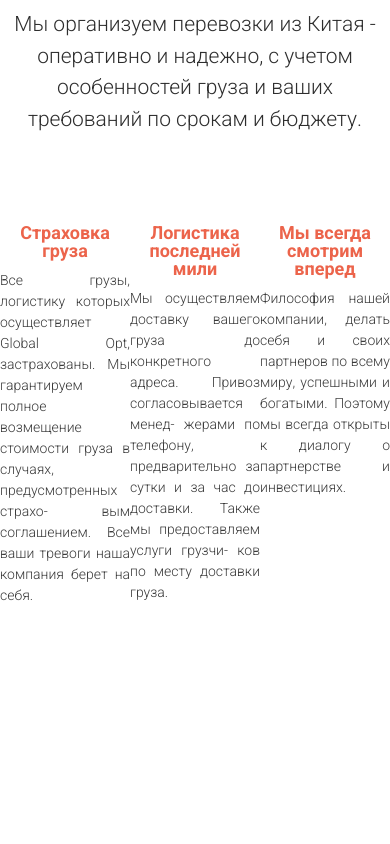
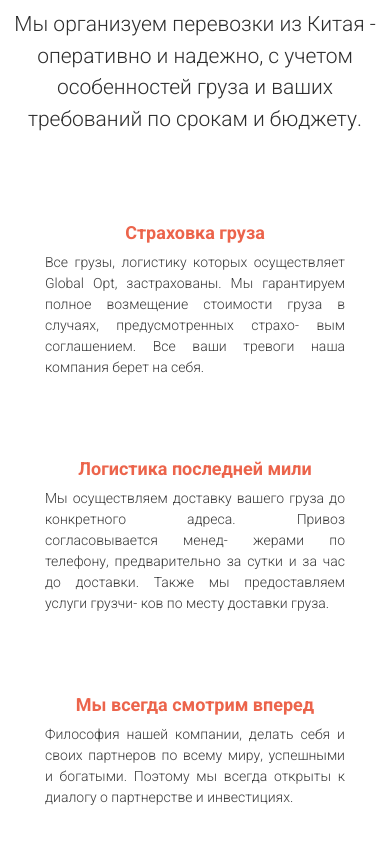
Before and after one commit to Crash2410/Delivery, a website: page src/index.html in a window 390 px wide. Shown: the part 3400-4244 px from the top of the page. Before the commit the page ends 4063 px from the top, so only its background shows below. Drawn offline with Linux system fonts and the light colour scheme.

Commit message:
Адаптация 3 блока

```diff
--- a/src/scss/base/_media.scss
+++ b/src/scss/base/_media.scss
@@ -43,6 +43,12 @@
   .advantages {
     &__items {
       width: 455px;
+    }
+  }
+
+  .works{
+    &__items{
+      width: 300px;
     }
   }
 }
@@ -115,6 +121,18 @@
   .advantages {
     &__items {
       width: 355px;
+    }
+  }
+
+  .works{
+    padding: 51px 0 27px 0;
+    &__wrapper{
+      flex-wrap: wrap;
+    }
+
+    &__items{
+      margin: 0 auto;
+      margin-bottom: 30px;
     }
   }
 }
--- a/src/scss/blocks/_works.scss
+++ b/src/scss/blocks/_works.scss
@@ -19,6 +19,10 @@
 
   &__items {
     width: 360px;
+
+    img{
+        width: 100%;
+    }
   }
 
   &__descr {
```
Also changed, not shown: src/css/style.min.css.
